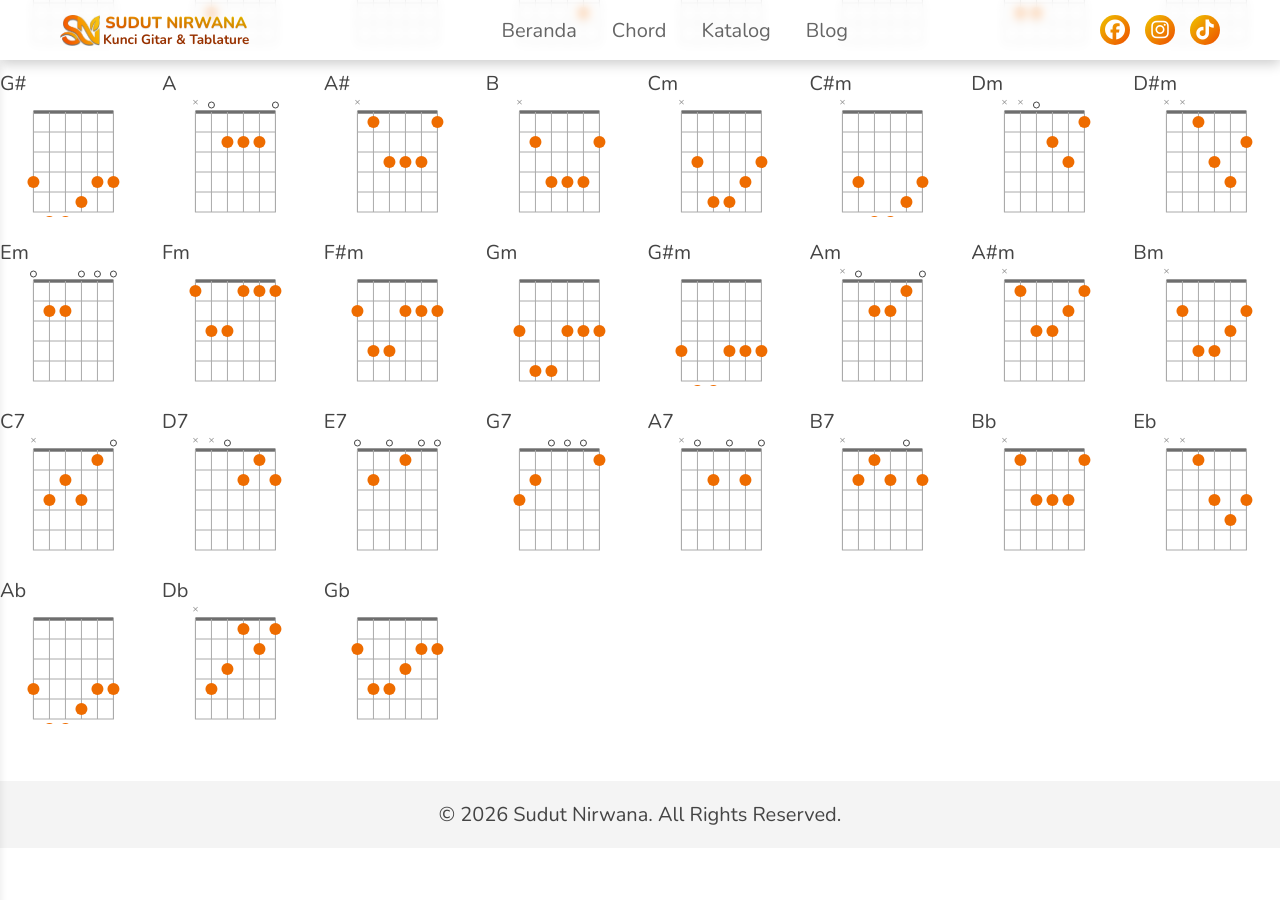
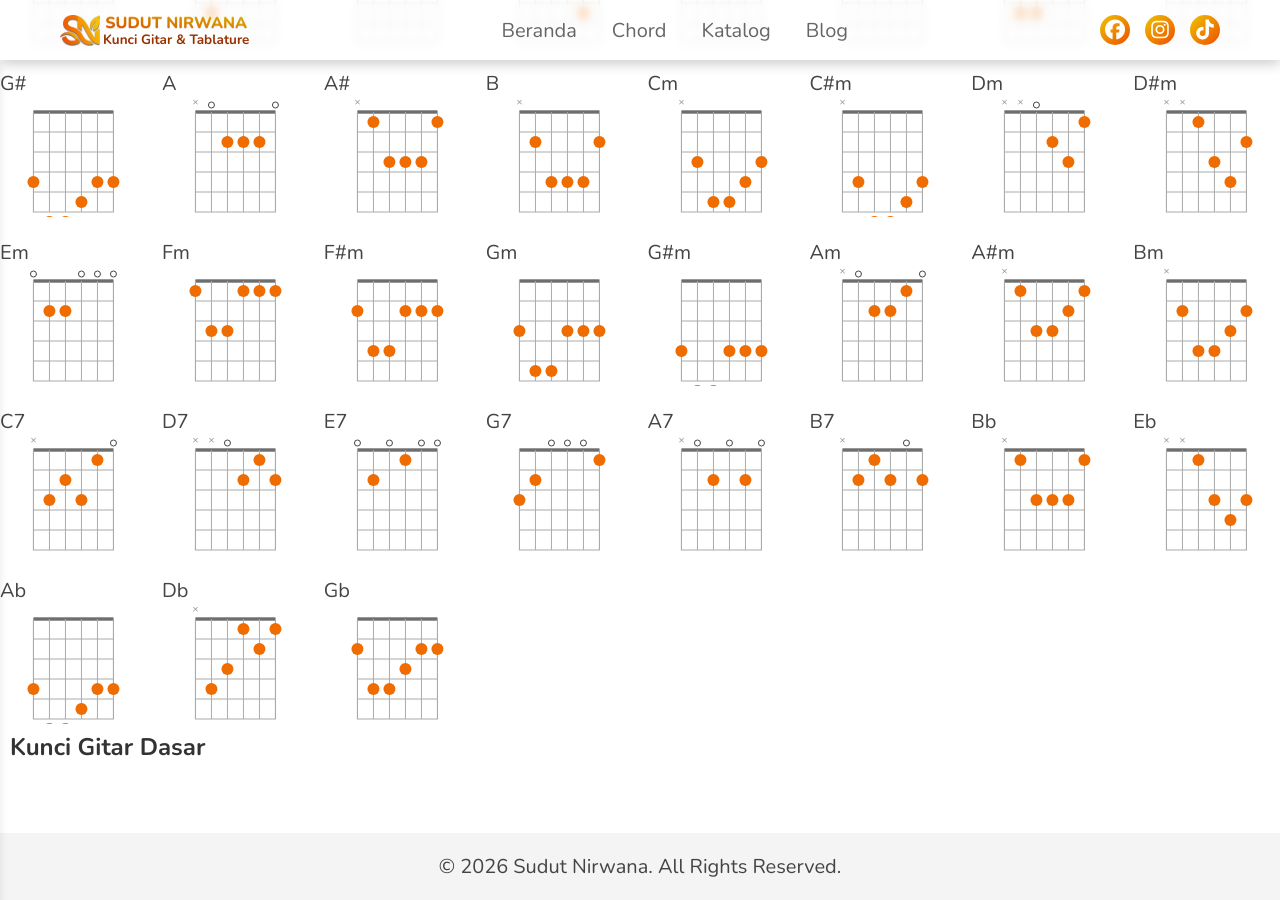
Before and after one commit to sudut-nirwana/sudut-nirwana-main, a Jekyll site: the page built from index.html, in a window 1280 px wide and 900 px high, scrolled down 2447 px. Built offline with Jekyll 4.4.1, drawn with Linux system fonts in a browser that asks for light colours; before the commit the page ends 3295 px from its top, so only the background shows below that.

Commit message:
Update default.html

```diff
--- a/_layouts/default.html
+++ b/_layouts/default.html
@@ -42,7 +42,7 @@
     <main id="main-content">
         {{ content }}
     </main>
-    {% include chord-viewer.html %}
+    {% include chord-tutorial-grid.html %}
 
     {% include footer.html %}
 
```
